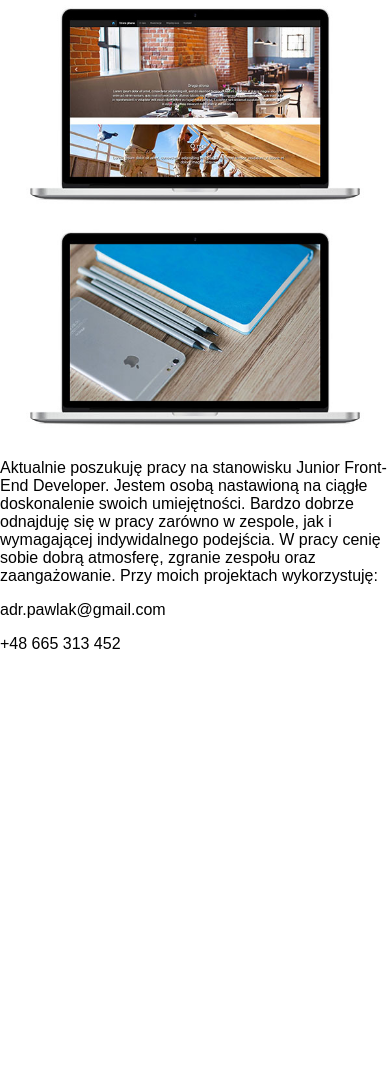
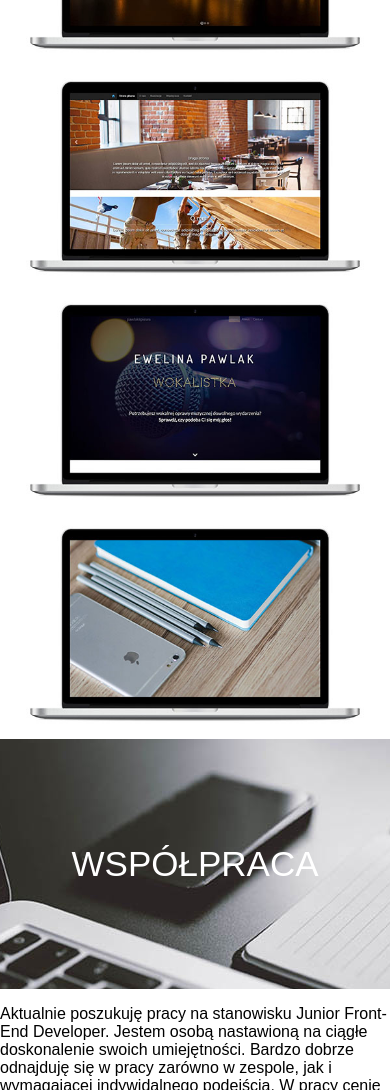
Before and after one commit to ajotka/portfolio_ap, a website: page public/index.html in a window 390 px wide. Shown: the part 910-2000 px from the top of the page. Before the commit the page ends 1579 px from the top, so only its background shows below. Drawn offline with nearby package versions, Linux system fonts and the light colour scheme; files that its build step writes are made by us from their sources; a web font is replaced by a local one.

Commit message:
add new content

```diff
--- a/public/assets/js/scripts.js
+++ b/public/assets/js/scripts.js
@@ -1,18 +1,5 @@
-// $(document).ready(function () {
-//     $('.menu').click(function () {
-//         $('ul').toggleClass('active');
-//     });
-// });
-//
-// /* hide menu on click a */
-// $('.nav__list').click(function() {
-//     $('.nav__list').removeClass('active');
-// });
-
-// var menus = document.getElementsByClassName('hamburger-menu');
-//
-// [].forEach.call(menus, function (m) {
-//     m.addEventListener('click', function () {
-//         m.classList.toggle('open');
-//     });
-// });
+$(document).ready(function(){
+    $(".hamburger").click(function(){
+        $(this).toggleClass("is-active");
+    });
+});
--- a/public/index.html
+++ b/public/index.html
@@ -6,6 +6,7 @@
     <title>Portfolio Adrian Pawlak</title>
     <link rel="stylesheet" type="text/css" href="assets/css/styles.css">
     <link href="https://cdnjs.cloudflare.com/ajax/libs/font-awesome/4.7.0/css/font-awesome.min.css" rel="stylesheet">
+    <link href="https://fonts.googleapis.com/css?family=Cambay&amp;subset=latin,latin-ext" rel="stylesheet" type="text/css">
 </head>
 <body>
 
@@ -14,6 +15,7 @@
     <input class="menu-btn" type="checkbox" id="menu-btn" />
     <label class="menu-icon" for="menu-btn"><span class="navicon"></span></label>
     <ul class="menu">
+        <li><a href="#">Home</a></li>
         <li><a href="#realizations">Realizacje</a></li>
         <li><a href="#cooperation">Współpraca</a></li>
         <li><a href="#contact">Kontakt</a></li>
@@ -22,6 +24,7 @@
 
     <article class="header">
         <div class="header__photo"><img src="assets/img/adrian_pawlak_min.jpg"></div>
+        <div class="custom__line">.</div>
         <div class="header__main-text">
             <h1>Adrian Pawlak</h1>
         </div>
@@ -33,25 +36,37 @@
 
 
     <div id="realizations">
+        <div class="realizations__image">
+            <div class="realizations header-text">Realizacje</div>
+        </div>
         <div class="container">
+            <div class="row">
                 <div class="project first__project">
                     <img src="assets/img/realizations/HOTEL.jpg" alt="Project Hotel">
                 </div>
                 <div class="project second__project">
+                    <img src="assets/img/realizations/stronabudowlana_mb.jpg" alt="Project website for constructor company">
+                </div>
+            </div>
+            <div class="row">
+                <div class="project third__project">
                     <img src="assets/img/realizations/pawlakspiewa.jpg" alt="Project website for Ewelina Pawlak">
-            </div>
-            <div class="project third__project">
-                <img src="assets/img/realizations/stronabudowlana_mb.jpg" alt="Project website for constructor company">
                 </div>
                 <div class="project fourth__project">
                     <img src="assets/img/realizations/projektwrealizacji3.jpg" alt="Project under realizations">
                 </div>
             </div>
         </div>
+    </div>
     <div id="cooperation">
+        <div class="cooperation__image">
+            <div class="cooperation header-text">Współpraca</div>
+        </div>
     <p>Aktualnie poszukuję pracy na stanowisku Junior Front-End Developer.
 
-        Jestem osobą nastawioną na ciągłe doskonalenie swoich umiejętności. Bardzo dobrze odnajduję się w pracy zarówno w zespole, jak i wymagającej indywidalnego podejścia. W pracy cenię sobie dobrą atmosferę, zgranie zespołu oraz zaangażowanie.
+        Jestem osobą nastawioną na ciągłe doskonalenie swoich umiejętności.
+        Bardzo dobrze odnajduję się w pracy zarówno w zespole, jak i wymagającej indywidalnego podejścia.
+        W pracy cenię sobie dobrą atmosferę, zgranie zespołu oraz zaangażowanie.
 
         Przy moich projektach wykorzystuję:</p>
     </div>
--- a/src/css/styles.scss
+++ b/src/css/styles.scss
@@ -29,34 +29,38 @@ $breakpoints: (
   }
 }
 
+* {
+  -webkit-box-sizing: border-box;
+  -moz-box-sizing: border-box;
+  box-sizing: border-box;}
+
 body {
   margin: 0;
   padding: 0;
-  font-family: sans-serif;
-
-
-  //@include respond-to('small') {
-  //  background-color: green;    //test for delete
-  //}
-  //
-  //@include respond-to('medium') {
-  //  background-color: red;  //test for delete
-  //}
-  //
-  //@include respond-to('large') {
-  //  background-color: yellow;       //test for delete
-  //}
+  font-family: 'Cambay', sans-serif;
 }
 
+.container {
+  display: flex;
+  flex-wrap: wrap;
+  justify-content: center;
+
+  .row {
+    display: flex;
+    justify-content: center;
+    align-items: center;
+  }
+}
   /*================== nav ==================*/
-.nav__logo img{
-  height: 30px;
+  .nav__logo img {
+    height: 50px;
     padding: 10px;
+    max-width: 100%;
   }
 
   .nav {
     background-color: #fff;
-  box-shadow: 1px 1px 4px 0 rgba(0,0,0,.1);
+    box-shadow: 1px 1px 4px 0 rgba(0, 0, 0, .1);
     position: fixed;
     width: 100%;
     z-index: 3;
@@ -73,7 +77,7 @@ body {
   .nav li a {
     display: flex;
     justify-content: center;
-  padding: 20px 20px;
+    padding: 15px;
     border-right: 1px solid #f4f4f4;
     text-decoration: none;
     color: #333333;
@@ -82,6 +86,10 @@ body {
   .nav li a:hover,
   .nav .menu-btn:hover {
     background-color: #f4f4f4;
+    &:hover {
+      color: #333333;
+      background-color: #337ab7;
+    }
   }
 
   .nav .logo {
@@ -166,32 +174,16 @@ body {
     top: 0;
   }
 
-/* 48em = 768px */
-
-//@media (min-width: 48em) {
-//  .nav li {
-//    float: left;
-//  }
-//  .nav li a {
-//    padding: 20px 30px;
-//  }
-//  .nav .menu {
-//    clear: none;
-//    float: right;
-//    max-height: none;
-//  }
-//  .nav .menu-icon {
-//    display: none;
-//  }
-//}
-
-
   @include respond-to ('small') {
     .nav li {
       float: left;
     }
     .nav li a {
       padding: 20px 30px;
+      &:hover {
+        color: #333333;
+        background-color: #337ab7;
+      }
     }
     .nav .menu {
       clear: none;
@@ -202,7 +194,6 @@ body {
       display: none;
     }
   }
-
 
   /*================== article ==================*/
   .header {
@@ -218,6 +209,7 @@ body {
       justify-content: center;
       & img {
         border-radius: 50%;
+        max-width: 100%;
       }
     }
     .header__main-text {
@@ -228,14 +220,49 @@ body {
     }
   }
 
+  .custom__line {
+    width: 225px;
+    font-size: 1px;
+    color: rgba(0, 0, 0, 0);
+    line-height: 1px;
+    background-color: grey;
+    margin: 30px 10px 15px 10px;
+  }
+
   /*================== realizations ==================*/
-  .container {
+.realizations__image {
+  background-image: url("/assets/img/bg/realizacje2min.jpg");
+  max-height: 350px;
+  min-height: 250px;
+  width: 100%;
+  background-attachment: scroll;
+  background-position: center;
   display: flex;
-    flex-wrap: wrap;
+  align-items: center;
   justify-content: center;
 
-    @include respond-to('large') {
-      flex: 50%;
+  @include respond-to('small') {
+    background-attachment: fixed;
+    background-position: center;
+    background-repeat: no-repeat;
+    background-size: cover;
+    }
+}
+
+.header-text{
+  font-size: 35px;
+  color: #ffffff;
+  text-transform: uppercase;
+
+  @include respond-to('small') {
+    font-size: 50px;
+  }
+}
+
+  #realizations {
+    .row {
+      flex-wrap: wrap;
+    }
   }
 
   .project {
@@ -246,11 +273,19 @@ body {
     }
 
     @include respond-to('small') {
+      padding: 2em;
       flex: 1 0 50%;
-        justify-content: center;
+      margin: auto;
+      flex-wrap: nowrap;
+    }
+    @include respond-to('large') {
+
     }
   }
+
+/*================== cooperation ==================*/
+.cooperation__image{
+  @extend .realizations__image;
+  background-image: url("/assets/img/bg/wspolpraca2min.jpg");
 }
-/*================== cooperation ==================*/
-
 /*================== contact ==================*/
```
Also changed, not shown: public/assets/img/bg/realizacje2min.jpg (added), public/assets/img/bg/wspolpraca2min.jpg (added), public/assets/img/icons/HTML5_Logo_128.png (added), public/assets/img/icons/Photoshop_CC.png (added), public/assets/img/icons/bootstrap.png (added), public/assets/img/icons/css3.png (added), public/assets/img/icons/javascript_128.png (added). Lines whose indentation alone changed are shown as unchanged.
